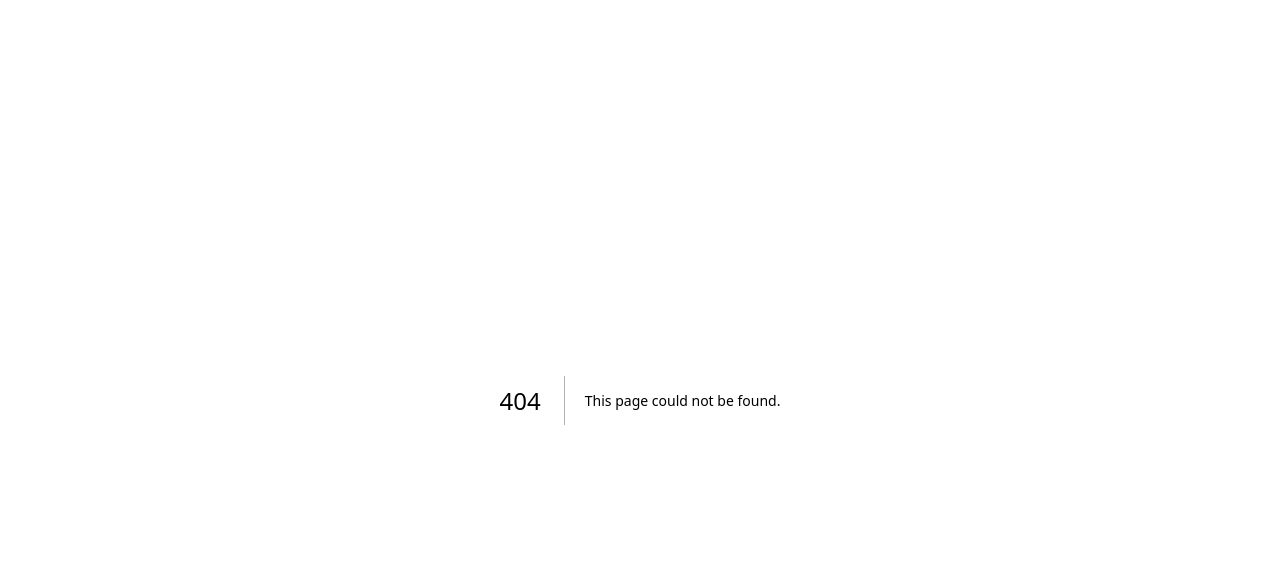
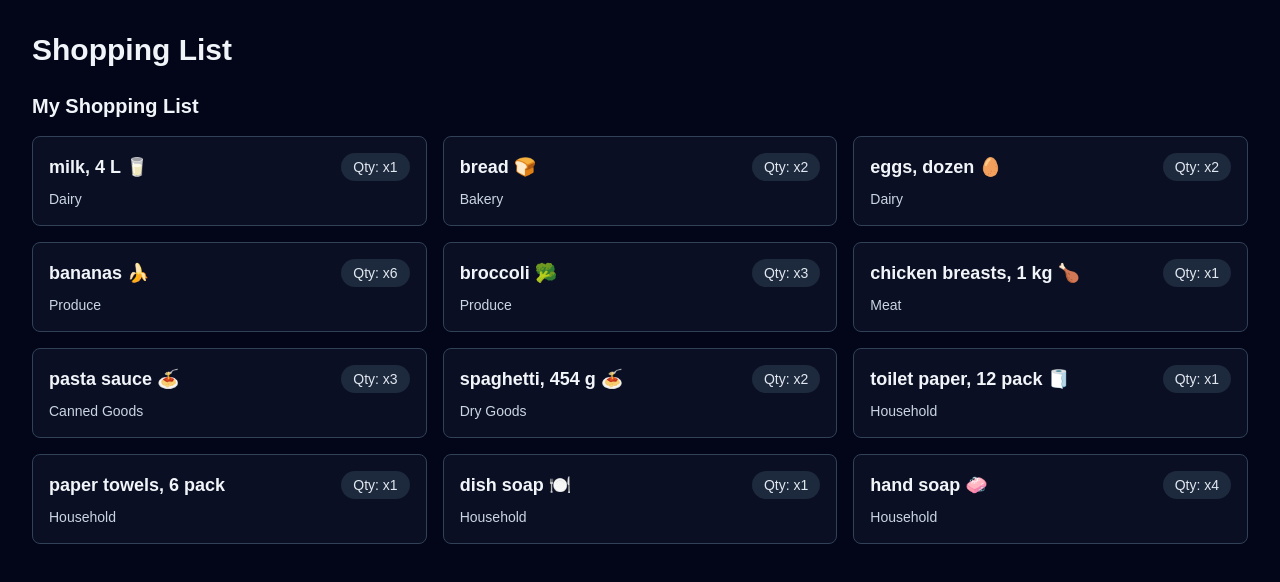
Before and after one commit to AnthonyOgamba/cprg306-assignments, a Next.js app: page /week-4 in a window 1280 px wide. Before the commit this address had no page. Shown: the top 582 px of the page. Built offline with nearby package versions, Linux system fonts and the light colour scheme.

Commit message:
Week 4: render shopping list from JSON

```diff
--- a/app/page.js
+++ b/app/page.js
@@ -42,6 +42,12 @@ export default function Home() {
            >
             Week 3
             </Link>
+          <Link
+            href="/week-4"
+            className="flex h-12 w-full items-center justify-center rounded-full border border-solid border-black/[.08] px-5 transition-colors hover:border-transparent hover:bg-black/[.04] dark:border-white/[.145] dark:hover:bg-[#1a1a1a] md:w-[158px]"
+          >
+            Week 4
+          </Link>
           <a
             className="flex h-12 w-full items-center justify-center gap-2 rounded-full bg-foreground px-5 text-background transition-colors hover:bg-[#383838] dark:hover:bg-[#ccc] md:w-[158px]"
             href="https://vercel.com/new?utm_source=create-next-app&utm_medium=appdir-template-tw&utm_campaign=create-next-app"
--- /dev/null
+++ b/app/week-4/item-list.js
@@ -0,0 +1,15 @@
+import Item from "./item";
+import items from "./items.json";
+
+export default function ItemList({ title }) {
+  return (
+    <section>
+      <h2 className="text-xl font-semibold mb-4">{title}</h2>
+      <ul className="grid grid-cols-3 gap-4">
+        {items.map((item) => (
+          <Item key={item.id} {...item} />
+        ))}
+      </ul>
+    </section>
+  );
+}
--- /dev/null
+++ b/app/week-4/item.js
@@ -0,0 +1,13 @@
+export default function Item({ name, quantity, category }) {
+  return (
+    <li className="bg-slate-900/60 border border-slate-700 rounded-lg p-4">
+      <div className="flex items-start justify-between gap-4">
+        <p className="text-lg font-semibold text-slate-100">{name}</p>
+        <span className="text-sm font-medium text-slate-200 bg-slate-800 px-3 py-1 rounded-full">
+            Qty: x{quantity}
+        </span>
+      </div>
+      <p className="text-sm text-slate-300 mt-2 capitalize">{category}</p>
+    </li>
+  );
+}
--- /dev/null
+++ b/app/week-4/items.json
@@ -0,0 +1,74 @@
+[
+  {
+    "id": "1h2GJKH12gkHG31h1H",
+    "name": "milk, 4 L 🥛",
+    "quantity": 1,
+    "category": "dairy"
+  },
+  {
+    "id": "2KJH3k2j3H1k2J3K1H",
+    "name": "bread 🍞",
+    "quantity": 2,
+    "category": "bakery"
+  },
+  {
+    "id": "3h2KJH3k2j3H1k2J3",
+    "name": "eggs, dozen 🥚",
+    "quantity": 2,
+    "category": "dairy"
+  },
+  {
+    "id": "4k2J3K1H2GJKH12gk",
+    "name": "bananas 🍌",
+    "quantity": 6,
+    "category": "produce"
+  },
+  {
+    "id": "5H1h1H2KJH3k2j3H",
+    "name": "broccoli 🥦",
+    "quantity": 3,
+    "category": "produce"
+  },
+  {
+    "id": "6H1k2J3K1H2GJKH1",
+    "name": "chicken breasts, 1 kg 🍗",
+    "quantity": 1,
+    "category": "meat"
+  },
+  {
+    "id": "7gkHG31h1H2KJH3k",
+    "name": "pasta sauce 🍝",
+    "quantity": 3,
+    "category": "canned goods"
+  },
+  {
+    "id": "8j3H1k2J3K1H2GJK",
+    "name": "spaghetti, 454 g 🍝",
+    "quantity": 2,
+    "category": "dry goods"
+  },
+  {
+    "id": "9H12gkHG31h1H2KJ",
+    "name": "toilet paper, 12 pack 🧻",
+    "quantity": 1,
+    "category": "household"
+  },
+  {
+    "id": "10H3k2j3H1k2J3K1",
+    "name": "paper towels, 6 pack",
+    "quantity": 1,
+    "category": "household"
+  },
+  {
+    "id": "11k2J3K1H2GJKH12",
+    "name": "dish soap 🍽️",
+    "quantity": 1,
+    "category": "household"
+  },
+  {
+    "id": "12GJKH12gkHG31h1",
+    "name": "hand soap 🧼",
+    "quantity": 4,
+    "category": "household"
+  }
+]
--- /dev/null
+++ b/app/week-4/page.js
@@ -0,0 +1,10 @@
+import ItemList from "./item-list";
+
+export default function Page() {
+  return (
+    <main className="min-h-screen p-8 bg-slate-950 text-slate-100">
+      <h1 className="text-3xl font-bold mb-6">Shopping List</h1>
+      <ItemList title="My Shopping List" />
+    </main>
+  );
+}
```
